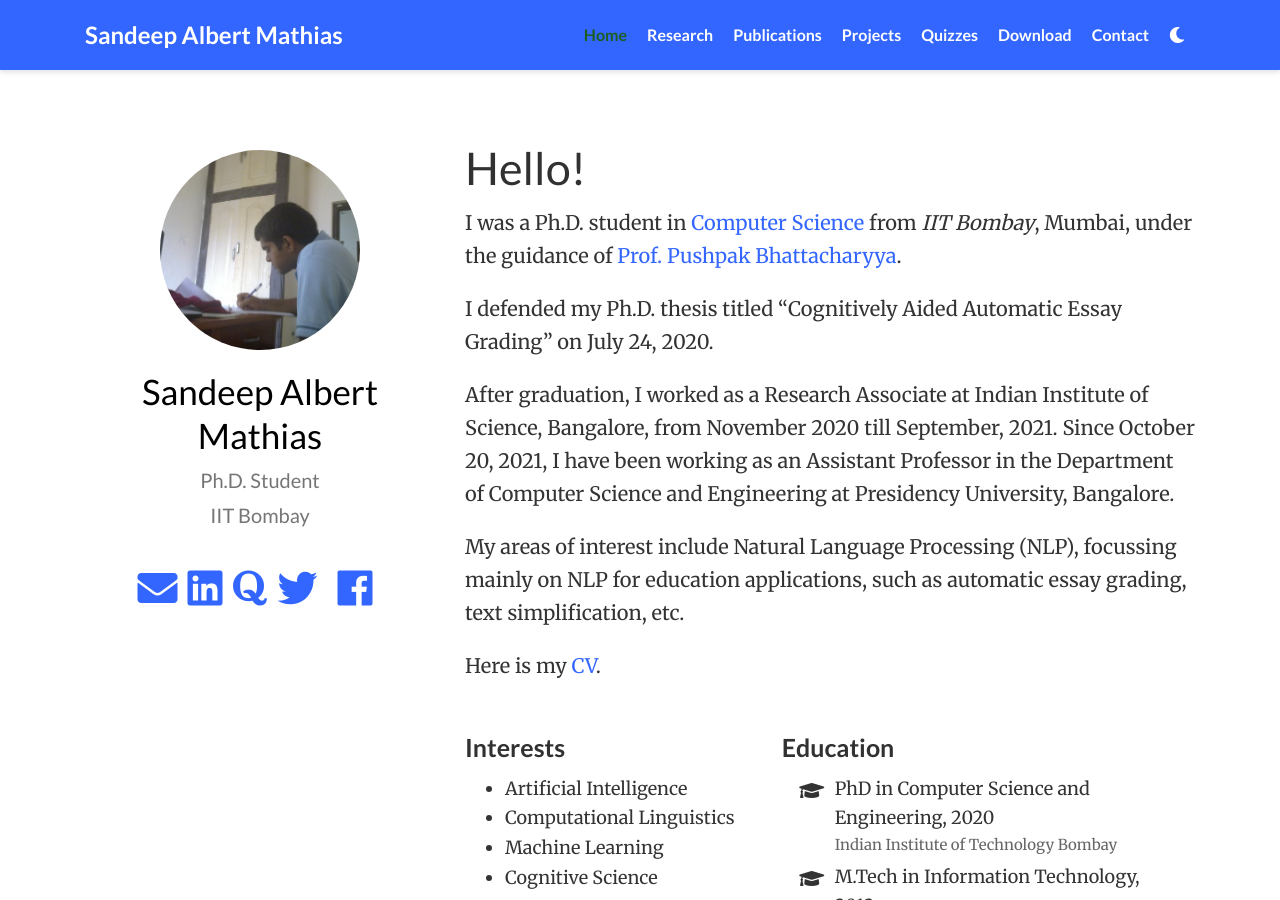
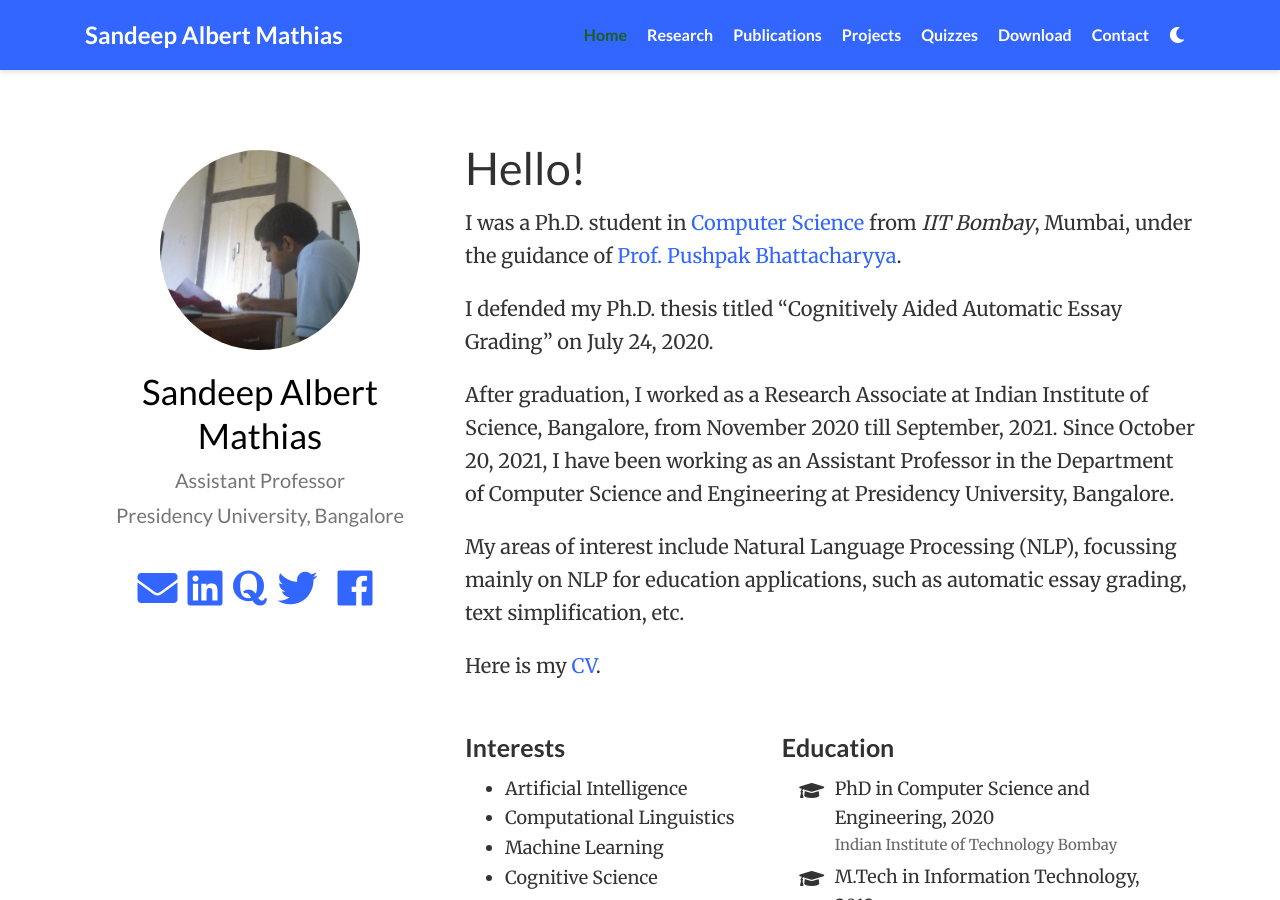
Before and after one commit to lwsam/lwsam.github.io, a Jekyll site: the page index.html, which Jekyll copies as it is, in a window 1280 px wide and 900 px high. Built offline with Jekyll 4.4.1, drawn with Linux system fonts in a browser that asks for light colours; nearby versions of some CDN libraries; Markdown is read by kramdown in place of the engine named in the settings; a style sheet for code colours, icons or effects is not loaded.

Commit message:
Changed designation to Assistant Professor and Affiliation to PU

```diff
--- a/index.html
+++ b/index.html
@@ -115,9 +115,9 @@
       <img class="portrait" src="/img/Sandeep.jpg" itemprop="image" alt="Avatar">
       <div class="portrait-title">
         <h2 itemprop="name">Sandeep Albert Mathias</h2>
-        <h3 itemprop="jobTitle">Ph.D. Student</h3>
+        <h3 itemprop="jobTitle">Assistant Professor</h3>
         <h3 itemprop="worksFor" itemscope itemtype="http://schema.org/Organization">
-          <span itemprop="name">IIT Bombay</span>
+          <span itemprop="name">Presidency University, Bangalore</span>
         </h3>
       </div>
       <link itemprop="url" href="">
```
